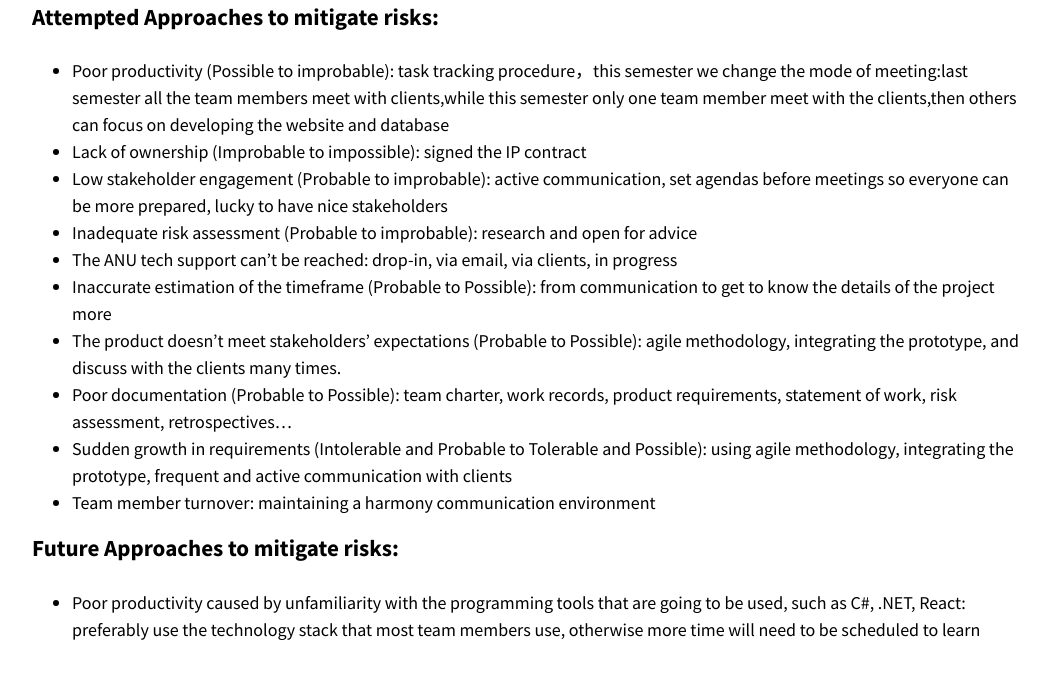
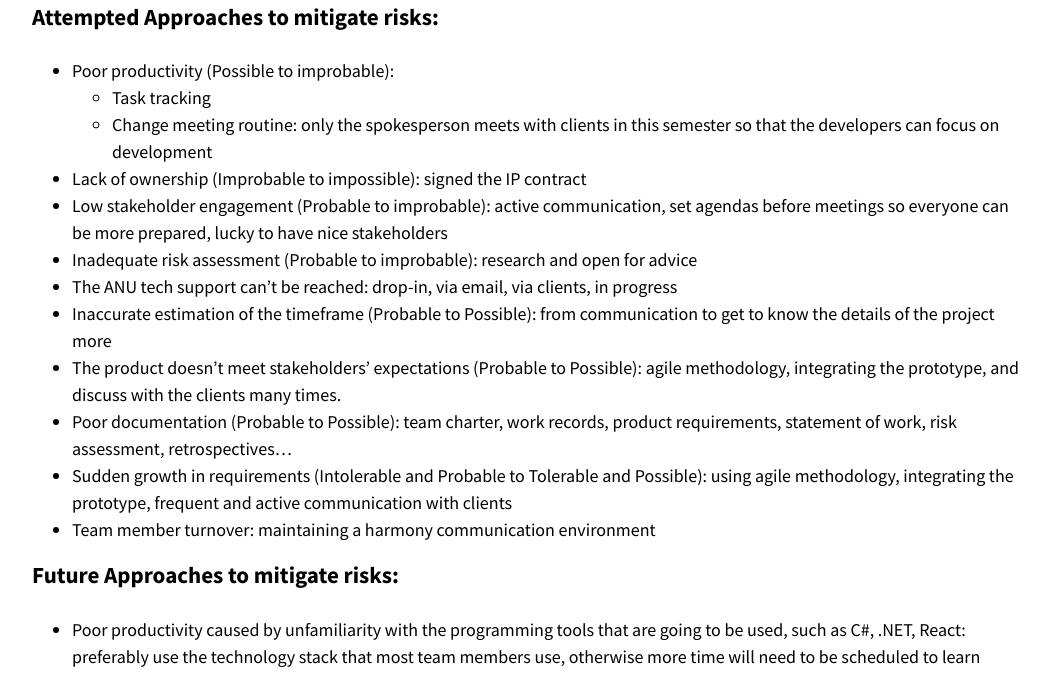
Before and after one commit to optofab/optofab.github.io, a Jekyll site: the page built from risk-assessment.md, in a window 1280 px wide and 900 px high, scrolled down 1687 px, cut to the strip 201-900 px from the top of the window. Shown: the whole strip, without its empty margins (114-1163 px from the left). Built offline with Jekyll 4.4.1, drawn with Linux system fonts in a browser that asks for light colours; nearby versions of some CDN libraries; emoji names are drawn with the system emoji font.

Commit message:
Update risk-assessment.md

```diff
--- a/risk-assessment.md
+++ b/risk-assessment.md
@@ -36,7 +36,9 @@ The above ratings are based on the likelihood of an event occurring (from most u
 
 ### Attempted Approaches to mitigate risks:
 
-- Poor productivity (Possible to improbable): task tracking procedure，this semester we change the mode of meeting:last semester all the team members meet with clients,while this semester only one team member meet with the clients,then others can focus on developing the website and database
+- Poor productivity (Possible to improbable):
+   - Task tracking
+   - Change meeting routine: only the spokesperson meets with clients in this semester so that the developers can focus on development
 - Lack of ownership (Improbable to impossible): signed the IP contract
 - Low stakeholder engagement (Probable to improbable): active communication, set agendas before meetings so everyone can be more prepared, lucky to have nice stakeholders
 - Inadequate risk assessment (Probable to improbable): research and open for advice
```
